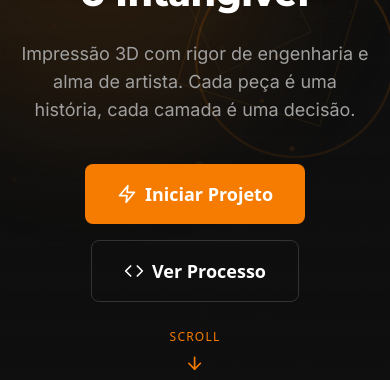
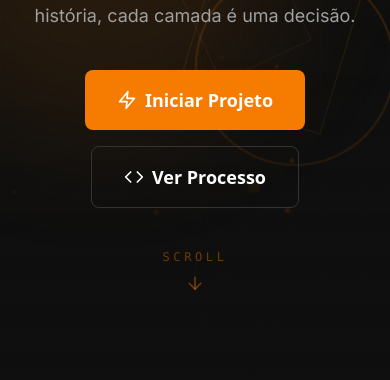
Before and after one commit to Adriano-Lengruber/DevMaker3D, a Next.js app: page / in a window 390 px wide. Shown: the part 464-844 px from the top of the page. Built offline with nearby package versions, Linux system fonts and the light colour scheme; no server answers.

Commit message:
fix: hero scroll indicator positioning and header responsiveness for medium screens

```diff
--- a/src/components/Header.tsx
+++ b/src/components/Header.tsx
@@ -41,12 +41,12 @@ export default function Header() {
         // Skeleton para evitar hydration mismatch
         <div className="container-custom flex items-center justify-between">
           <div className="h-8 md:h-9 w-auto bg-[#333] rounded animate-pulse" />
-          <nav className="hidden md:flex items-center gap-8">
+          <nav className="hidden lg:flex items-center gap-8">
             {navItems.map((item) => (
               <div key={item.name} className="h-4 w-16 bg-[#333] rounded animate-pulse" />
             ))}
           </nav>
-          <div className="hidden md:block h-10 w-32 bg-[#333] rounded animate-pulse" />
+          <div className="hidden lg:block h-10 w-32 bg-[#333] rounded animate-pulse" />
         </div>
       ) : (
         <div className="container-custom flex items-center justify-between">
@@ -60,12 +60,12 @@ export default function Header() {
           </a>
 
           {/* Desktop Navigation */}
-          <nav className="hidden md:flex items-center gap-8">
+          <nav className="hidden lg:flex items-center gap-4 xl:gap-8">
             {navItems.map((item) => (
               <a
                 key={item.name}
                 href={item.href}
-                className="text-sm text-[#A0A0A0] hover:text-white transition-colors relative group"
+                className="text-sm text-[#A0A0A0] hover:text-white transition-colors relative group whitespace-nowrap"
               >
                 {item.name}
                 <span className="absolute -bottom-1 left-0 w-0 h-0.5 bg-[#F57C00] transition-all duration-300 group-hover:w-full" />
@@ -76,7 +76,7 @@ export default function Header() {
           {/* CTA Button */}
           <a
             href="#contact"
-            className="hidden md:inline-flex items-center gap-2 px-5 py-2.5 bg-[#F57C00] text-white font-medium rounded text-sm hover:bg-[#FF9500] transition-all duration-300 hover:shadow-[0_0_20px_rgba(245,124,0,0.4)]"
+            className="hidden lg:inline-flex items-center gap-2 px-5 py-2.5 bg-[#F57C00] text-white font-medium rounded text-sm hover:bg-[#FF9500] transition-all duration-300 hover:shadow-[0_0_20px_rgba(245,124,0,0.4)] whitespace-nowrap"
           >
             Solicitar Orçamento
           </a>
@@ -84,7 +84,7 @@ export default function Header() {
           {/* Mobile Menu Button */}
           <button
             onClick={() => setIsMobileMenuOpen(!isMobileMenuOpen)}
-            className="md:hidden p-2 text-white"
+            className="lg:hidden p-2 text-white"
           >
             {isMobileMenuOpen ? <X className="w-6 h-6" /> : <Menu className="w-6 h-6" />}
           </button>
@@ -99,7 +99,7 @@ export default function Header() {
               initial={{ opacity: 0, height: 0 }}
               animate={{ opacity: 1, height: 'auto' }}
               exit={{ opacity: 0, height: 0 }}
-              className="md:hidden glass border-t border-[#333333]"
+              className="lg:hidden glass border-t border-[#333333]"
             >
               <nav className="flex flex-col py-4 container-custom">
                 {navItems.map((item) => (
--- a/src/components/Hero.tsx
+++ b/src/components/Hero.tsx
@@ -55,8 +55,9 @@ export default function Hero() {
       <div className="absolute top-1/4 right-1/4 w-96 h-96 bg-[#F57C00]/10 rounded-full blur-3xl" />
 
       {/* Content */}
-      <div className="relative z-20 container-custom text-center pt-32 md:pt-40 lg:pt-48">
-
+      <div className="relative z-20 container-custom min-h-screen flex flex-col py-20 pointer-events-none">
+        {/* Main Content Area - Flex Grow pushes everything to center */}
+        <div className="flex-grow flex flex-col items-center justify-center text-center pointer-events-auto">
           <motion.div
             initial={{ opacity: 0, y: 30 }}
             animate={{ opacity: 1, y: 0 }}
@@ -98,43 +99,42 @@ export default function Hero() {
             initial={{ opacity: 0, y: 30 }}
             animate={{ opacity: 1, y: 0 }}
             transition={{ delay: 0.6, duration: 0.8 }}
-          className="flex flex-col sm:flex-row items-center justify-center gap-4 mb-8 md:mb-12 lg:mb-16 xl:mb-20"
+            className="flex flex-col sm:flex-row items-center justify-center gap-4"
           >
             <a
               href="#contact"
-            className="inline-flex items-center gap-2 px-8 py-4 bg-[#F57C00] text-white font-semibold rounded-lg hover:bg-[#FF9500] transition-all duration-300 hover:shadow-[0_0_30px_rgba(245,124,0,0.5)] text-lg"
+              className="inline-flex items-center gap-2 px-8 py-4 bg-[#F57C00] text-white font-semibold rounded-lg hover:bg-[#FF9500] transition-all duration-300 hover:shadow-[0_0_30px_rgba(245,124,0,0.5)] text-lg whitespace-nowrap"
             >
               <Zap className="w-5 h-5" />
               Iniciar Projeto
             </a>
             <a
               href="#process"
-            className="inline-flex items-center gap-2 px-8 py-4 border border-[#333333] text-white font-semibold rounded-lg hover:border-[#F57C00] hover:text-[#F57C00] transition-all duration-300 text-lg"
+              className="inline-flex items-center gap-2 px-8 py-4 border border-[#333333] text-white font-semibold rounded-lg hover:border-[#F57C00] hover:text-[#F57C00] transition-all duration-300 text-lg whitespace-nowrap"
             >
               <Code className="w-5 h-5" />
               Ver Processo
             </a>
           </motion.div>
-
-        {/* Stats - REMOVIDO temporariamente para focar na landing page clean */}
         </div>
 
-      {/* Scroll Indicator - Posicionamento responsivo ajustado para telas grandes */}
+        {/* Scroll Indicator - Naturally placed below and pushed to bottom */}
         <motion.div
           initial={{ opacity: 0 }}
           animate={{ opacity: 1 }}
           transition={{ delay: 1.2, duration: 0.8 }}
-        className="absolute bottom-4 md:bottom-6 lg:bottom-8 xl:bottom-12 left-1/2 -translate-x-1/2 z-30 hero-scroll-indicator"
+          className="mt-auto py-8"
         >
           <motion.div
             animate={{ y: [0, 10, 0] }}
             transition={{ repeat: Infinity, duration: 1.5 }}
-          className="flex flex-col items-center gap-2 text-[#F57C00]"
+            className="flex flex-col items-center gap-2 text-[#F57C00]/40"
           >
-          <span className="text-xs uppercase tracking-widest">Scroll</span>
+            <span className="text-xs uppercase tracking-[0.3em] font-mono">Scroll</span>
             <ArrowDown className="w-5 h-5" />
           </motion.div>
         </motion.div>
+      </div>
     </section>
   );
 }
```
Lines whose indentation alone changed are shown as unchanged.
